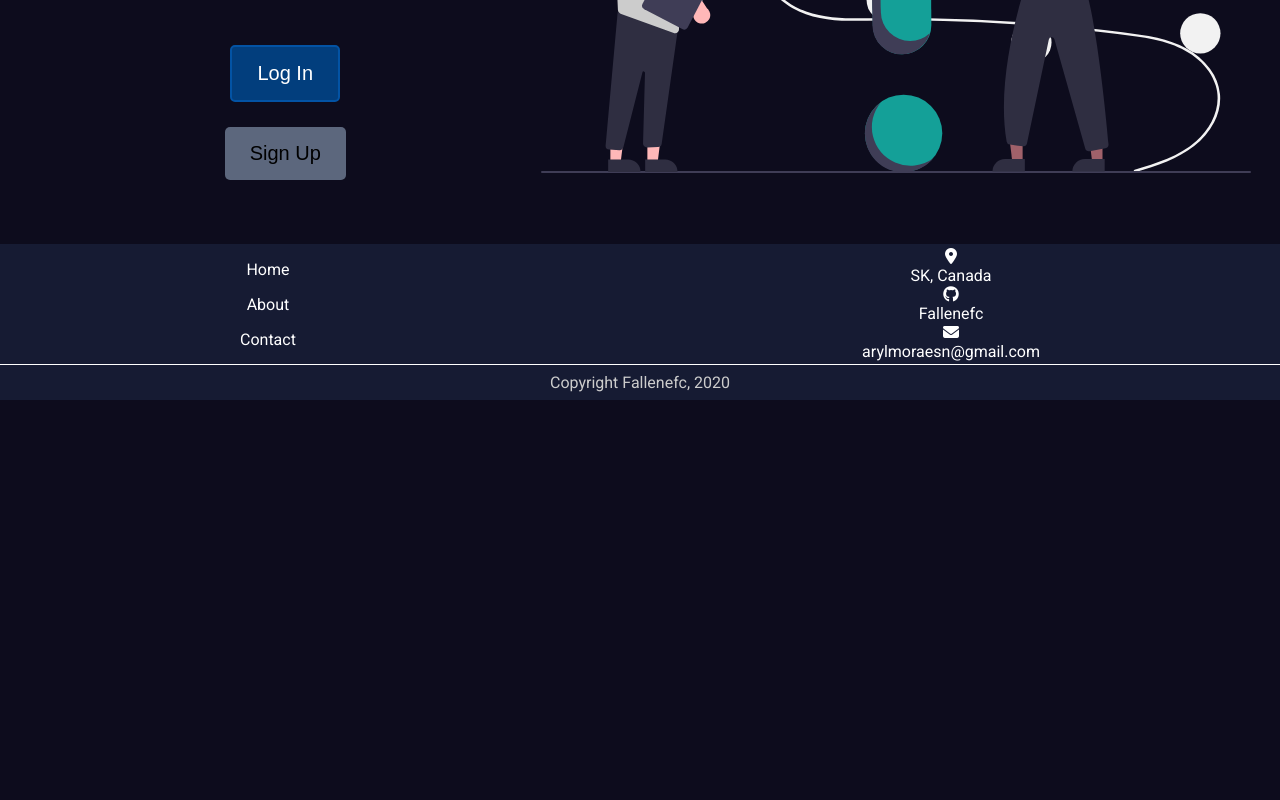
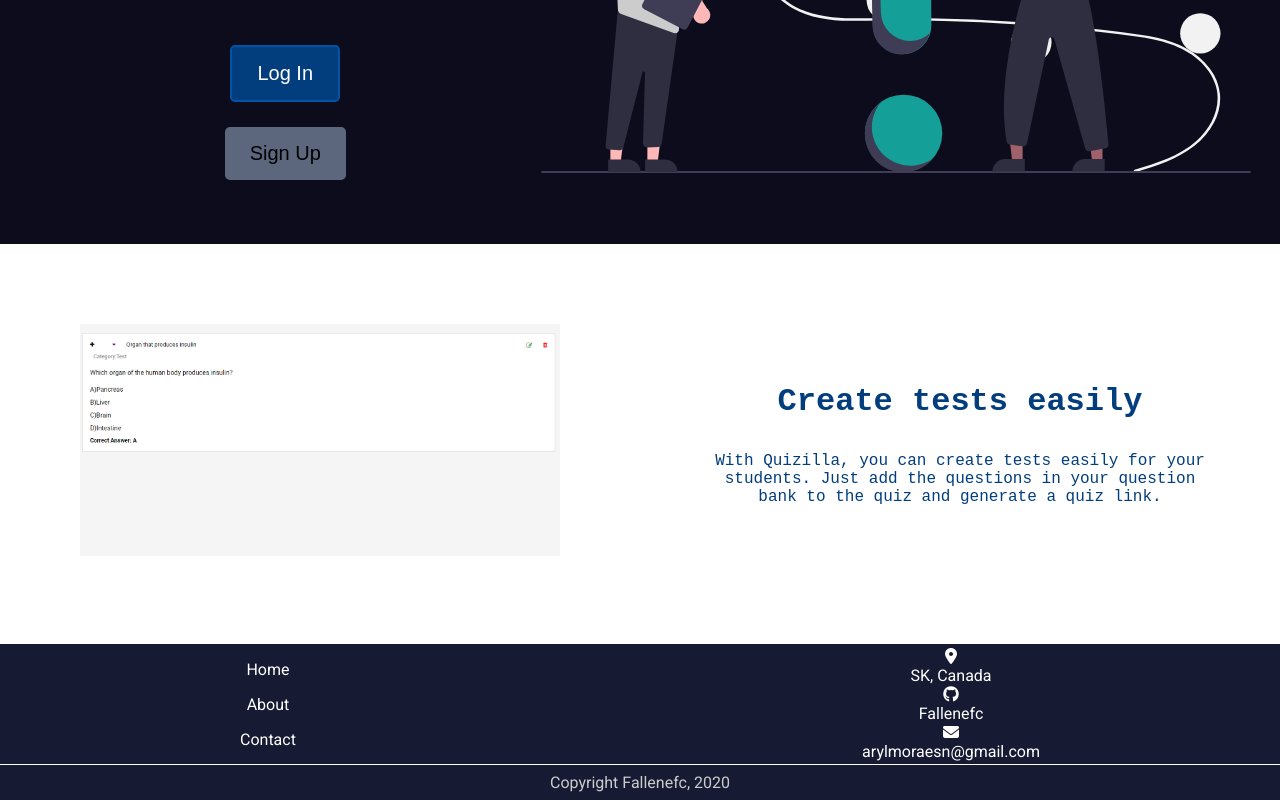
Before and after one commit to Fallenefc/boota-client, a React (Create React App) app: page / in a window 1280 px wide. Shown: the part 499-1299 px from the top of the page. Before the commit the page ends 899 px from the top, so only its background shows below. Built offline with nearby package versions, Linux system fonts and the light colour scheme; no server answers.

Commit message:
added text section component

```diff
--- /dev/null
+++ b/src/Components/sections/TextSection/TextSection.tsx
@@ -0,0 +1,44 @@
+import React from 'react';
+import './styles.css';
+
+interface Footer {
+    button?: string,
+    text?: string,
+}
+
+interface Props {
+    title?: string,
+    text: string,
+    image?: string,
+    backgroundColor?: string,
+    textColor?: string,
+    footer?: Footer,
+}
+
+export const TextSection = (props: Props) => {
+    return (
+        <div className="text-section-wrapper">
+            { props.image ?
+            <div className="image-section">
+                <img src={props.image}>
+                </img>
+            </div>
+            : null
+            }
+            <div className="text-section">
+                <div className="text-section-title">
+                    { props. title }
+                </div>
+                <div className="text-section-text">
+                    { props.text }
+                </div>
+                { props.footer ?
+                    <div className="text-section-footer">
+                        Footer
+                    </div>
+                : null
+                }
+            </div>
+        </div>
+    )
+}
--- /dev/null
+++ b/src/Components/sections/TextSection/styles.css
@@ -0,0 +1,51 @@
+.text-section {
+    width: 100%;
+    background: #fff;
+    min-height: 50vh;
+    padding: 2rem;
+
+    color: var(--color-tertiary);
+
+    display: flex;
+    flex-direction: column;
+    justify-content: center;
+    align-items: center;
+
+    font-family: 'Roboto Mono', monospace;
+
+    text-align: center;
+}
+
+.text-section-title {
+    font-size: 2rem;
+    margin-bottom: 2rem;
+    font-weight: 600;
+}
+
+.image-section {
+    display: none;
+}
+
+@media (min-width: 900px) {
+    .image-section {
+        display: block;
+        width: 50%;
+        padding: 5rem;
+    }
+
+    .image-section img {
+        max-width: 100%;
+        height: auto;
+    }
+
+    .text-section {
+        width: 50%;
+        padding: 4rem;
+    }
+
+    .text-section-wrapper {
+        width: 100vw;
+        display: flex;
+        background: #fff;
+    }
+}
--- a/src/Pages/Landing/Landing.tsx
+++ b/src/Pages/Landing/Landing.tsx
@@ -1,9 +1,12 @@
 import React, { ReactElement } from 'react';
 import './styles.css';
 import landingHero from '../../Assets/landing-hero.svg';
+import createTestImg from '../../Assets/section-1-img.png';
 import { LandingHeader } from '../../Components/LandingHeader/LandingHeader';
 import { useHistory } from 'react-router-dom';
 import { Footer } from '../../Components/Footer/Footer';
+import { TextSection } from '../../Components/sections/TextSection/TextSection';
+import content from './landing.json';
 
 export default function Landing(): ReactElement {
   const title = 'Boota';
@@ -62,6 +65,7 @@ export default function Landing(): ReactElement {
             />
           </div>
         </div>
+        <TextSection text={content['text-section-1'].text} title={content['text-section-1'].title} image={createTestImg} />
         <Footer />
       </div>
     </div>
--- /dev/null
+++ b/src/Pages/Landing/landing.json
@@ -0,0 +1,6 @@
+{
+    "text-section-1": {
+        "title": "Create tests easily",
+        "text": "With Quizilla, you can create tests easily for your students. Just add the questions in your question bank to the quiz and generate a quiz link."
+    }
+}
--- a/src/Pages/Landing/styles.css
+++ b/src/Pages/Landing/styles.css
@@ -148,4 +148,8 @@
     padding: 4rem;
     width: 40%;
   }
+
+  .landing-content {
+    min-height: 60vh;
+  }
 }
```
Also changed, not shown: src/Assets/section-1-img.png (added).
